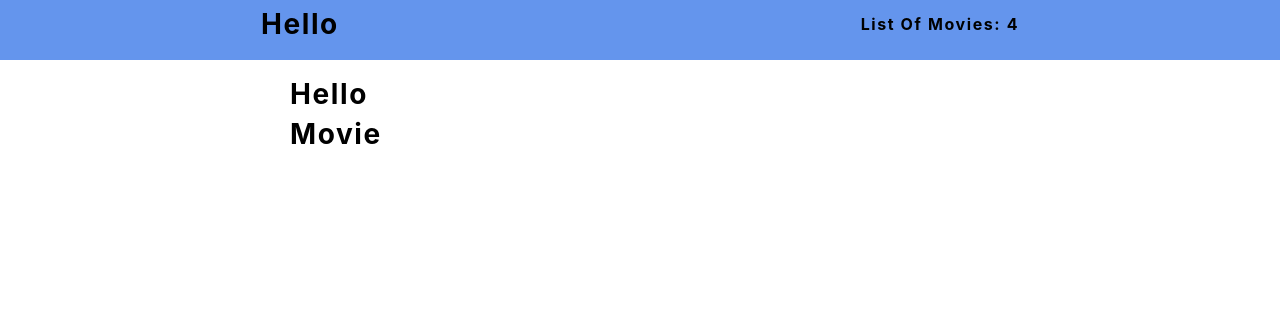
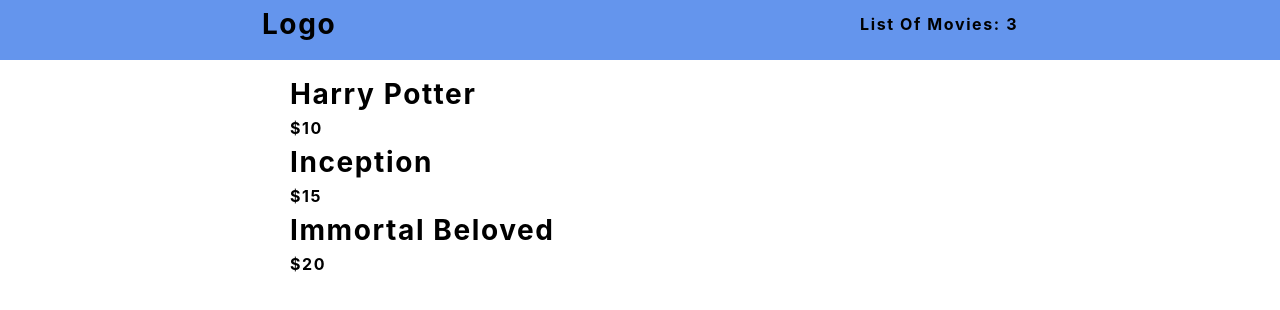
Before and after one commit to femi-ologunwa/12-movie-list-react-context, a React (Create React App) app: page / in a window 1280 px wide. Shown: the top 310 px of the page. Built offline with nearby package versions, Linux system fonts and the light colour scheme.

Commit message:
passing data from context to child components

```diff
--- a/src/Movie.js
+++ b/src/Movie.js
@@ -1,9 +1,10 @@
 import React from 'react';
 
-function Movie() {
+function Movie({ id, name, price }) {
    return (
       <div>
-         <h3>Movie</h3>
+         <h3>{name}</h3>
+         <h4>{price}</h4>
       </div>
    );
 }
--- a/src/MovieContext.js
+++ b/src/MovieContext.js
@@ -23,7 +23,7 @@
       },
    ]);
    return (
-      <MovieContext.Provider value={'Hello'}>
+      <MovieContext.Provider value={[movies, setMovies]}>
          {props.children}
       </MovieContext.Provider>
    );
--- a/src/MovieList.js
+++ b/src/MovieList.js
@@ -4,16 +4,18 @@
 
 function MovieList() {
    //accessing the value in the provider through the context
-   const value = useContext(MovieContext);
+   const [movies, setMovies] = useContext(MovieContext);
 
    return (
       <div className='movieList'>
-         <h3>{value}</h3>
-         <Movie />
+         {movies.map((movie) => {
+            console.log(movie);
+            return (
+               <Movie key={movie.id} name={movie.name} price={movie.price} />
+            );
+         })}
       </div>
    );
 }
 
 export default MovieList;
-
-//the value constant will render 'Hello'
--- a/src/Nav.js
+++ b/src/Nav.js
@@ -3,16 +3,14 @@
 
 function Nav() {
    //accessing the value in the provider through the context
-   const value = useContext(MovieContext);
+   const [movies, setMovies] = useContext(MovieContext);
 
    return (
       <div className='nav'>
-         <h3>{value}</h3>
-         <h4>List of Movies: 4</h4>
+         <h3>Logo</h3>
+         <h4>List of Movies: {movies.length}</h4>
       </div>
    );
 }
 
 export default Nav;
-
-//the value constant will render 'Hello'
```
